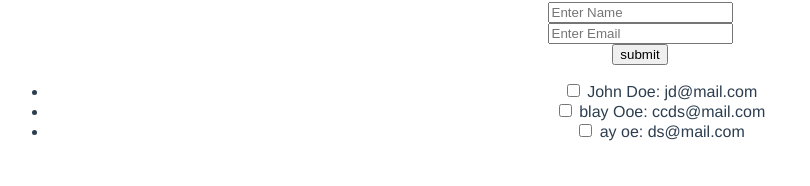
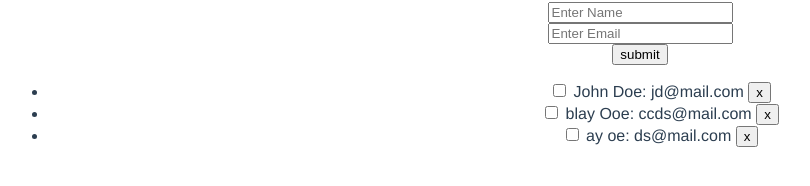
Before and after one commit to 2nonnymouse/vueUserStatusAddList, a Vue app: page / in a window 1280 px wide. Shown: the part 158-344 px from the top of the page, without its empty margins (0-810 px from the left). Built offline with nearby package versions, Linux system fonts and the light colour scheme.

Commit message:
addUser and deleteUser added

```diff
--- a/src/components/Users.vue
+++ b/src/components/Users.vue
@@ -13,6 +13,7 @@
         <input type="checkbox" class="toggle" v-model="user.contacted" />
         <span :class="{ contacted: user.contacted }">
           {{ user.name }}: {{ user.email }}
+          <button v-on:click="deleteUser(user);">x</button>
         </span>
       </li>
     </ul>
@@ -52,6 +53,9 @@
         contacted: false
       });
       e.preventDefault();
+    },
+    deleteUser: function() {
+      this.user.splice(this.users.indexOf(user), 1);
     }
   }
 };
```
